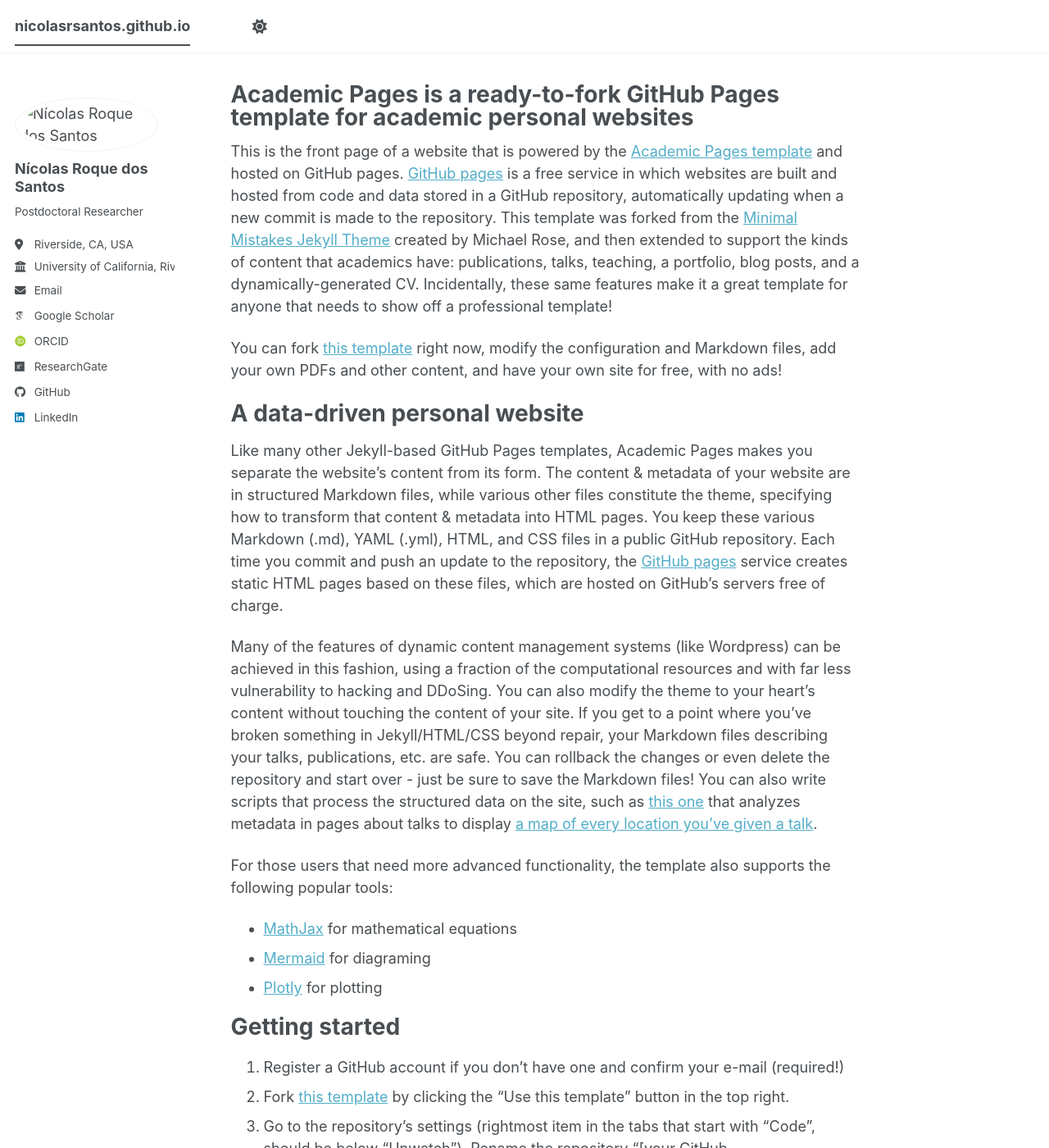
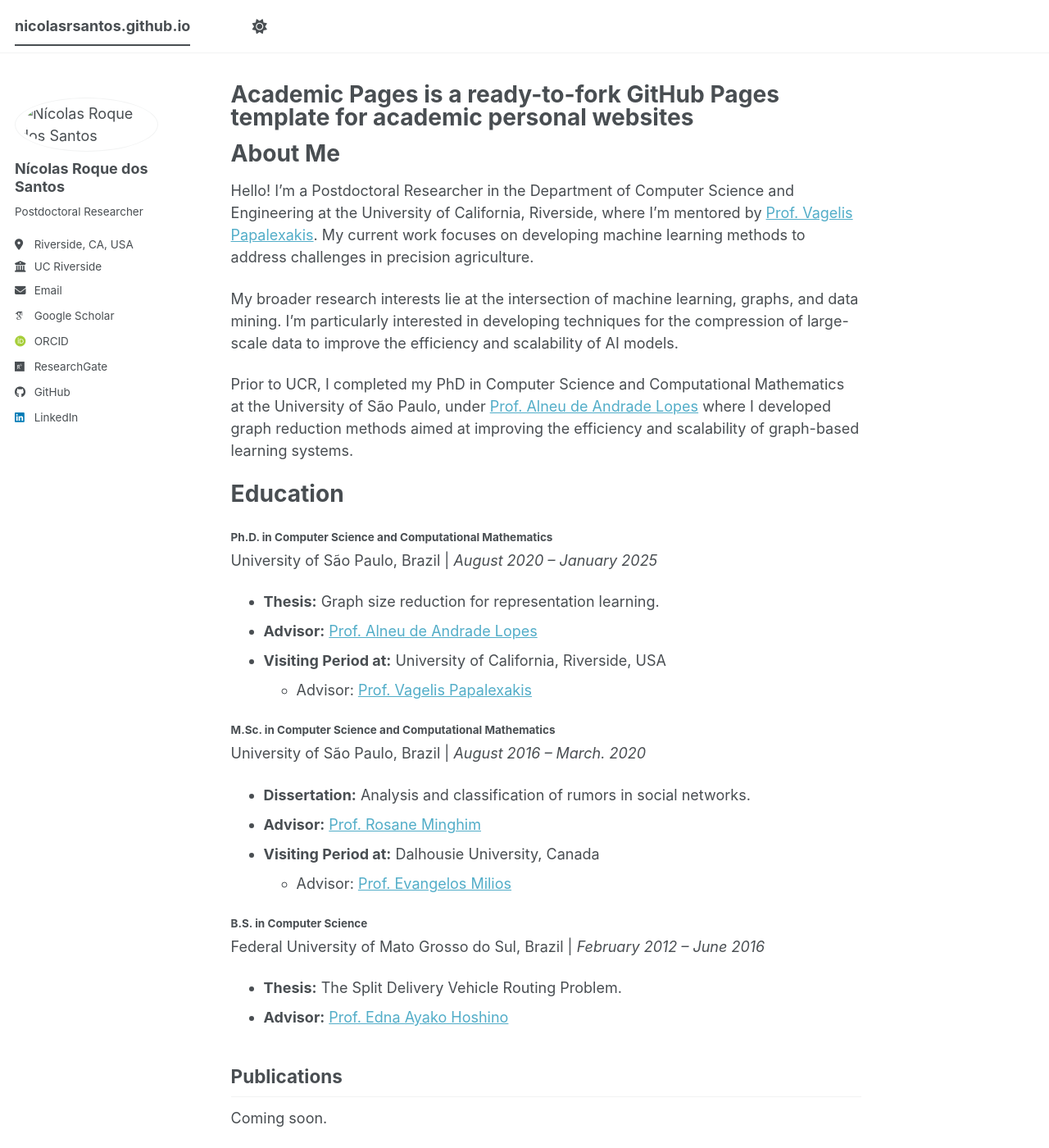
Before and after one commit to nicolasrsantos/nicolasrsantos.github.io, a Jekyll site: the page built from _pages/about.md, in a window 1280 px wide and 1400 px high. Shown: the whole window at 82% size. Built offline with Jekyll 4.4.1, drawn with Linux system fonts in a browser that asks for light colours; some web fonts are replaced; a script bundle is joined from its source files by our own code; library files that are not in the unit come from our copies; some of the changed text lies outside the part shown.

Commit message:
about me and education v0

```diff
--- a/_config.yml
+++ b/_config.yml
@@ -28,7 +28,7 @@ author:
   pronouns         : # example: "she/her"
   bio              : "Postdoctoral Researcher"
   location         : "Riverside, CA, USA"
-  employer         : "University of California, Riverside"
+  employer         : "UC Riverside"
   uri              : # URL
   email            : "nicolasr at ucr dot edu"
 
--- a/_pages/about.md
+++ b/_pages/about.md
@@ -7,50 +7,36 @@ redirect_from:
   - /about.html
 ---
 
-This is the front page of a website that is powered by the [Academic Pages template](https://github.com/academicpages/academicpages.github.io) and hosted on GitHub pages. [GitHub pages](https://pages.github.com) is a free service in which websites are built and hosted from code and data stored in a GitHub repository, automatically updating when a new commit is made to the repository. This template was forked from the [Minimal Mistakes Jekyll Theme](https://mmistakes.github.io/minimal-mistakes/) created by Michael Rose, and then extended to support the kinds of content that academics have: publications, talks, teaching, a portfolio, blog posts, and a dynamically-generated CV. Incidentally, these same features make it a great template for anyone that needs to show off a professional template!
+About Me
+======
+Hello! I'm a Postdoctoral Researcher in the Department of Computer Science and Engineering at the University of California, Riverside, where I'm mentored by [Prof. Vagelis Papalexakis](https://www.cs.ucr.edu/~epapalex/). My current work focuses on developing machine learning methods to address challenges in precision agriculture.
 
- You can fork [this template](https://github.com/academicpages/academicpages.github.io) right now, modify the configuration and Markdown files, add your own PDFs and other content, and have your own site for free, with no ads!
+My broader research interests lie at the intersection of machine learning, graphs, and data mining. I'm particularly interested in developing techniques for the compression of large-scale data to improve the efficiency and scalability of AI models.
 
-A data-driven personal website
+Prior to UCR, I completed my PhD in Computer Science and Computational Mathematics at the University of São Paulo, under [Prof. Alneu de Andrade Lopes](https://sites.icmc.usp.br/alneu/) where I developed graph reduction methods aimed at improving the efficiency and scalability of graph-based learning systems.
+
+Education
 ======
-Like many other Jekyll-based GitHub Pages templates, Academic Pages makes you separate the website's content from its form. The content & metadata of your website are in structured Markdown files, while various other files constitute the theme, specifying how to transform that content & metadata into HTML pages. You keep these various Markdown (.md), YAML (.yml), HTML, and CSS files in a public GitHub repository. Each time you commit and push an update to the repository, the [GitHub pages](https://pages.github.com/) service creates static HTML pages based on these files, which are hosted on GitHub's servers free of charge.
+#### **Ph.D. in Computer Science and Computational Mathematics**
+University of São Paulo, Brazil | *August 2020 – January 2025*
+  * **Thesis:** Graph size reduction for representation learning.
+  * **Advisor:** [Prof. Alneu de Andrade Lopes](https://sites.icmc.usp.br/alneu/)
+  * **Visiting Period at:** University of California, Riverside, USA
+    * Advisor: [Prof. Vagelis Papalexakis](https://www.cs.ucr.edu/~epapalex/)
 
-Many of the features of dynamic content management systems (like Wordpress) can be achieved in this fashion, using a fraction of the computational resources and with far less vulnerability to hacking and DDoSing. You can also modify the theme to your heart's content without touching the content of your site. If you get to a point where you've broken something in Jekyll/HTML/CSS beyond repair, your Markdown files describing your talks, publications, etc. are safe. You can rollback the changes or even delete the repository and start over - just be sure to save the Markdown files! You can also write scripts that process the structured data on the site, such as [this one](https://github.com/academicpages/academicpages.github.io/blob/master/talkmap.ipynb) that analyzes metadata in pages about talks to display [a map of every location you've given a talk](https://academicpages.github.io/talkmap.html).
+#### **M.Sc. in Computer Science and Computational Mathematics**
+University of São Paulo, Brazil | *August 2016 – March. 2020*
+* **Dissertation:** Analysis and classification of rumors in social networks.
+* **Advisor:** [Prof. Rosane Minghim](https://www.cs.ucc.ie/~rm24/)
+* **Visiting Period at:** Dalhousie University, Canada
+  * Advisor: [Prof. Evangelos Milios](https://web.cs.dal.ca/~eem/)
 
-For those users that need more advanced functionality, the template also supports the following popular tools:
-- [MathJax](https://www.mathjax.org/) for mathematical equations
-- [Mermaid](https://mermaid.js.org/) for diagraming
-- [Plotly](https://plotly.com/javascript/) for plotting
+#### **B.S. in Computer Science**
+Federal University of Mato Grosso do Sul, Brazil | *February 2012 – June 2016*
+  * **Thesis:** The Split Delivery Vehicle Routing Problem.
+  * **Advisor:** [Prof. Edna Ayako Hoshino](https://www.facom.ufms.br/~eah/)
 
-Getting started
-======
-1. Register a GitHub account if you don't have one and confirm your e-mail (required!)
-1. Fork [this template](https://github.com/academicpages/academicpages.github.io) by clicking the "Use this template" button in the top right.
-1. Go to the repository's settings (rightmost item in the tabs that start with "Code", should be below "Unwatch"). Rename the repository "[your GitHub username].github.io", which will also be your website's URL.
-1. Set site-wide configuration and create content & metadata (see below -- also see [this set of diffs](https://archive.is/3TPas) showing what files were changed to set up [an example site](https://getorg-testacct.github.io) for a user with the username "getorg-testacct")
-1. Upload any files (like PDFs, .zip files, etc.) to the files/ directory. They will appear at https://[your GitHub username].github.io/files/example.pdf.
-1. Check status by going to the repository settings, in the "GitHub pages" section
 
-Site-wide configuration
+Publications
 ------
-The main configuration file for the site is in the base directory in [_config.yml](https://github.com/academicpages/academicpages.github.io/blob/master/_config.yml), which defines the content in the sidebars and other site-wide features. You will need to replace the default variables with ones about yourself and your site's github repository. The configuration file for the top menu is in [_data/navigation.yml](https://github.com/academicpages/academicpages.github.io/blob/master/_data/navigation.yml). For example, if you don't have a portfolio or blog posts, you can remove those items from that navigation.yml file to remove them from the header.
-
-Create content & metadata
-------
-For site content, there is one Markdown file for each type of content, which are stored in directories like _publications, _talks, _posts, _teaching, or _pages. For example, each talk is a Markdown file in the [_talks directory](https://github.com/academicpages/academicpages.github.io/tree/master/_talks). At the top of each Markdown file is structured data in YAML about the talk, which the theme will parse to do lots of cool stuff. The same structured data about a talk is used to generate the list of talks on the [Talks page](https://academicpages.github.io/talks), each [individual page](https://academicpages.github.io/talks/2012-03-01-talk-1) for specific talks, the talks section for the [CV page](https://academicpages.github.io/cv), and the [map of places you've given a talk](https://academicpages.github.io/talkmap.html) (if you run this [python file](https://github.com/academicpages/academicpages.github.io/blob/master/talkmap.py) or [Jupyter notebook](https://github.com/academicpages/academicpages.github.io/blob/master/talkmap.ipynb), which creates the HTML for the map based on the contents of the _talks directory).
-
-**Markdown generator**
-
-The repository includes [a set of Jupyter notebooks](https://github.com/academicpages/academicpages.github.io/tree/master/markdown_generator
-) that converts a CSV containing structured data about talks or presentations into individual Markdown files that will be properly formatted for the Academic Pages template. The sample CSVs in that directory are the ones I used to create my own personal website at stuartgeiger.com. My usual workflow is that I keep a spreadsheet of my publications and talks, then run the code in these notebooks to generate the Markdown files, then commit and push them to the GitHub repository.
-
-How to edit your site's GitHub repository
-------
-Many people use a git client to create files on their local computer and then push them to GitHub's servers. If you are not familiar with git, you can directly edit these configuration and Markdown files directly in the github.com interface. Navigate to a file (like [this one](https://github.com/academicpages/academicpages.github.io/blob/master/_talks/2012-03-01-talk-1.md) and click the pencil icon in the top right of the content preview (to the right of the "Raw | Blame | History" buttons). You can delete a file by clicking the trashcan icon to the right of the pencil icon. You can also create new files or upload files by navigating to a directory and clicking the "Create new file" or "Upload files" buttons.
-
-Example: editing a Markdown file for a talk
-![Editing a Markdown file for a talk](/images/editing-talk.png)
-
-For more info
-------
-More info about configuring Academic Pages can be found in [the guide](https://academicpages.github.io/markdown/), the [growing wiki](https://github.com/academicpages/academicpages.github.io/wiki), and you can always [ask a question on GitHub](https://github.com/academicpages/academicpages.github.io/discussions). The [guides for the Minimal Mistakes theme](https://mmistakes.github.io/minimal-mistakes/docs/configuration/) (which this theme was forked from) might also be helpful.
+Coming soon.
```
